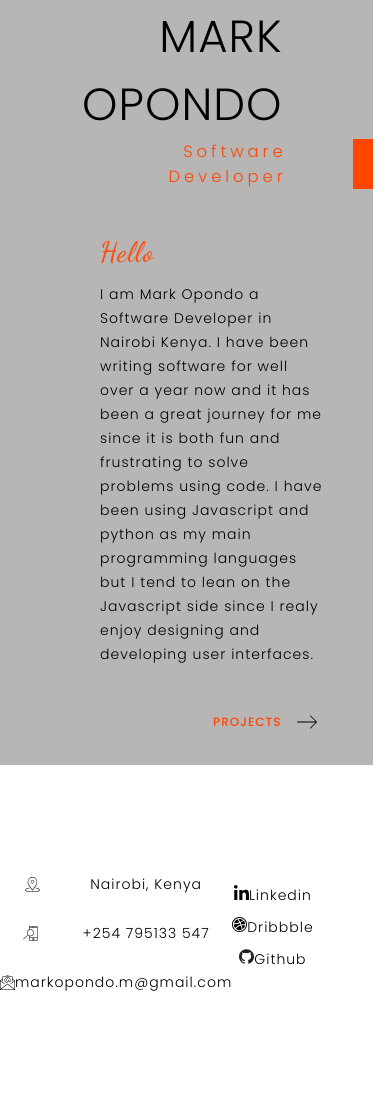
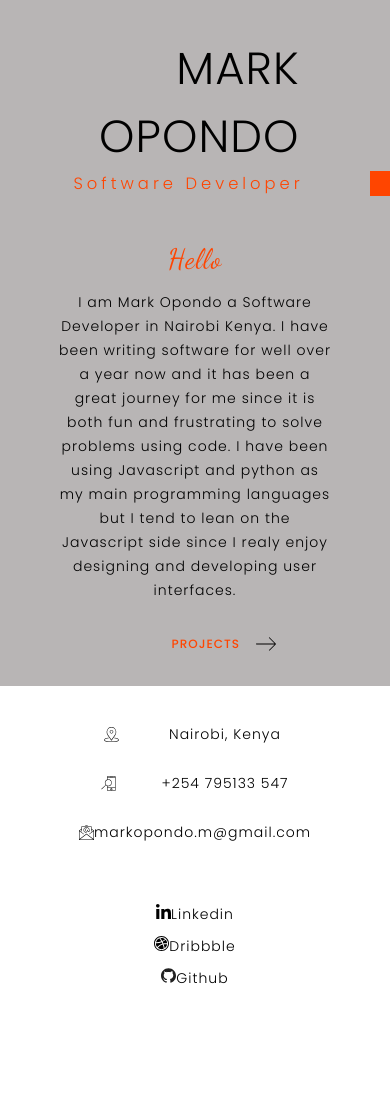
Before and after one commit to opondo99/portfolioII, a plain HTML site: page index.html in a window 390 px wide. Shown: the part 662-1764 px from the top of the page. After the commit the page ends 1685 px from the top, so only its background shows below. Drawn offline with Linux system fonts and the light colour scheme.

Commit message:
responsive landing page

```diff
--- a/index.html
+++ b/index.html
@@ -17,9 +17,9 @@
                 <div class="pic"></div>
                 <!-- <img src="/assets/portfolio3.jpg" alt="mark opondo's portfolio profile picture"/> -->
             </div>
-            <div class="profile-background">
+            <!-- <div class="profile-background">
                 <div class="black-corner"></div>
-            </div>
+            </div> -->
             <div class="intro">
                 <h1>MARK OPONDO</h1>
                 <h3>Software Developer</h3>
--- a/main.scss
+++ b/main.scss
@@ -37,7 +37,7 @@ html {
             .profile {
                 // width: 40vw;
                 width: 97.5%;
-                height: 70vh;
+                height: 75vh;
                 border-right: orangered 100px solid;
                 // height: 50vh;
                 // img {
@@ -109,16 +109,18 @@ html {
                 background: transparent;
                 position: absolute;
                 z-index: -1;
-                width: 70vw;
-                // border-right: orangered 2px solid;
+                // width: 70vw;
+                border-right: orangered 2px solid;
                 padding: 0;
                 margin: 0;
                 height: 70vh;
                 top: 20px;
-                .black-corner {
+                // .black-corner {
 
-                }
+                // }
             }
+
+
             .intro {
                 display: flex;
                 justify-content: space-around;
@@ -414,3 +416,68 @@ html::-webkit-scrollbar { width: 0 !important }
         background-position: -12px -400px;
     }
 }
+
+
+
+@media only screen and (max-width: 860px) {
+    html {
+        margin: 0;
+        padding: 0;
+        box-sizing: border-box;
+        width: 100vw;
+        min-height: 100vh;
+
+        body {
+            width: 100vw;
+            overflow-x: hidden;
+            display: flex;
+            flex-direction: column;
+            margin: 0;
+            padding: 0;
+
+            header {
+                margin: 0;
+                padding: 0;
+                width: 100vw;
+                display: flex;
+                align-items: center;
+
+                .profile {
+                    width: 50%;
+                    height: 75vh;
+                }
+
+                .intro {
+                    width: 100vw;
+                    // padding-left: 8vmin;
+                    // margin-right: 0;
+                    // text-align: center;
+                }
+
+
+                .about {
+                    width: 70%;
+                    margin: auto;
+                    padding: 0;
+                    margin: 0;
+                    text-align: center;
+
+                    p {
+                        padding: 0;
+                    margin: 0;
+                    }
+                }
+            }
+
+            .footer {
+                width: 100vw;
+                display: flex;
+                flex-direction: column;
+                justify-content: space-around;
+                align-items: center;
+            }
+        }
+    }
+}
+
+// @media
```
Also changed, not shown: main.css, 1 other file.
